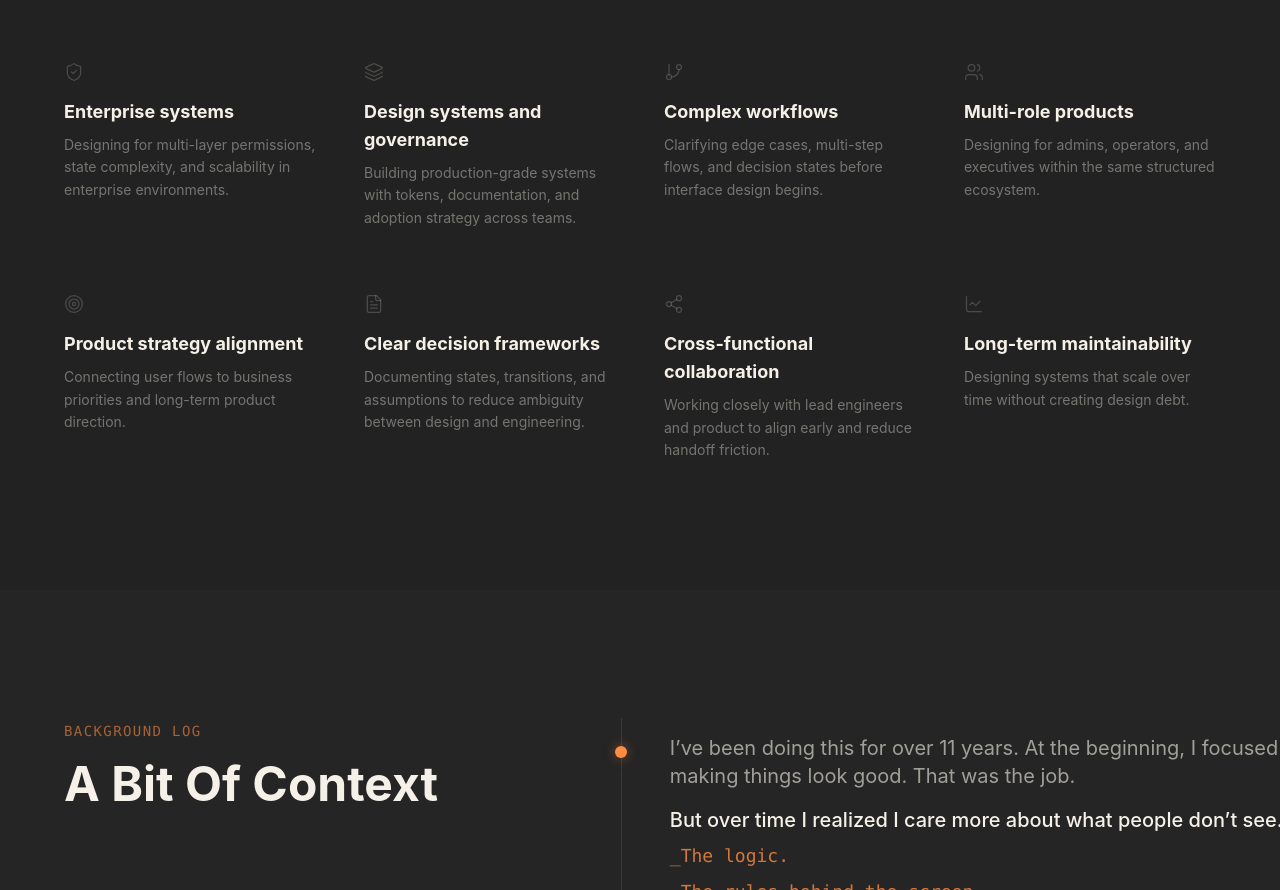
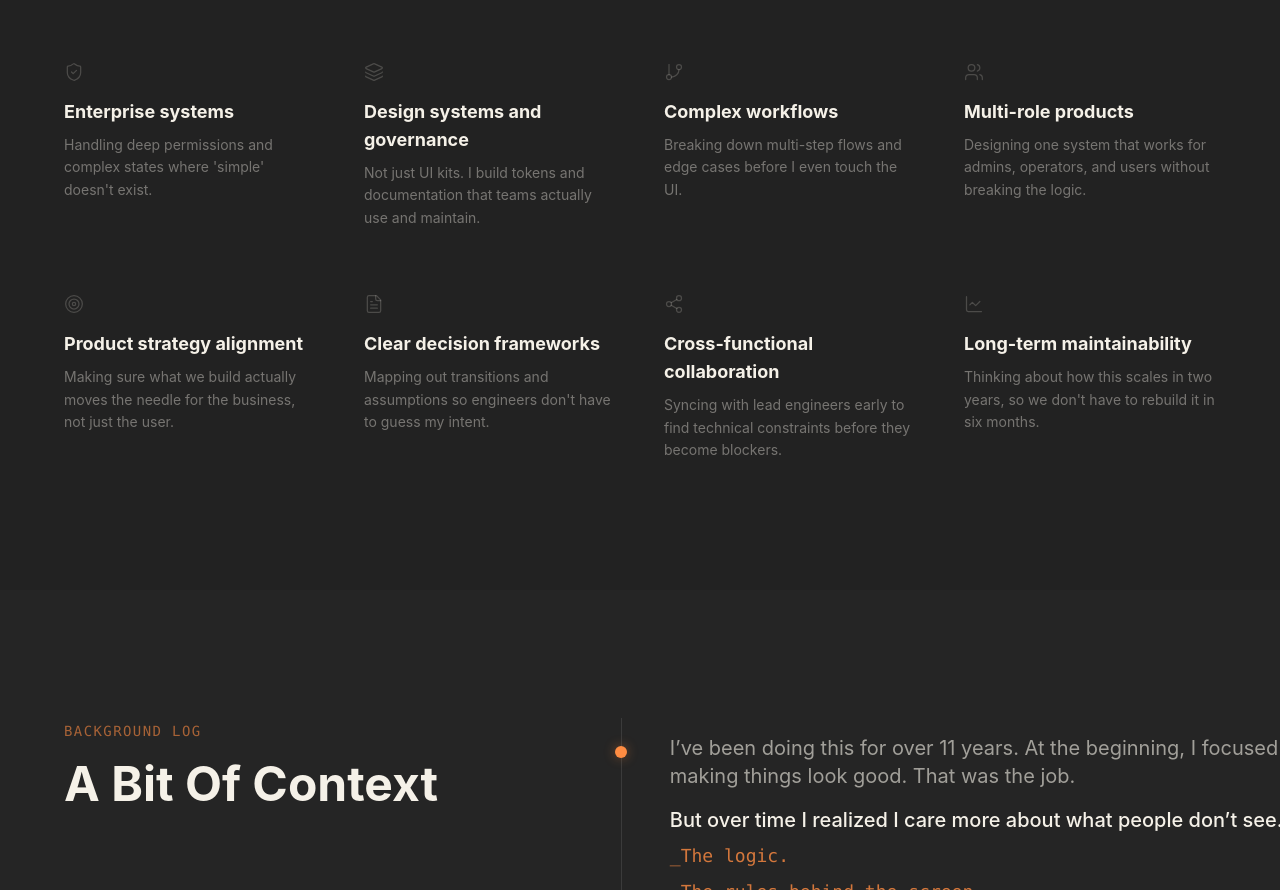
Before and after one commit to angkurns/angkurn-portfolio, a React (Vite) app: page /about in a window 1280 px wide. Shown: the part 2840-3730 px from the top of the page. Built offline with nearby package versions, Linux system fonts and the light colour scheme; no server answers.

Commit message:
refine copy: what I focus on section

```diff
--- a/index.html
+++ b/index.html
@@ -7,19 +7,19 @@
 	<meta name="viewport" content="width=device-width, initial-scale=1.0" />
 
 	<!-- Primary Meta Tags -->
-	<title>Angkurn — Product Designer</title>
+	<title>Angkurn ⚉ Product Designer</title>
 	<meta name="description" content="Designing complex systems and making them usable." />
 
 	<!-- Open Graph / Facebook -->
 	<meta property="og:type" content="website" />
 	<meta property="og:url" content="https://angkurn-portfolio.vercel.app" />
-	<meta property="og:title" content="Angkurn — Product Designer" />
+	<meta property="og:title" content="Angkurn ⚉ Product Designer" />
 	<meta property="og:description" content="Designing complex systems and making them usable." />
 	<meta property="og:site_name" content="Angkurn" />
 
 	<!-- Twitter -->
 	<meta name="twitter:card" content="summary_large_image" />
-	<meta name="twitter:title" content="Angkurn — Product Designer" />
+	<meta name="twitter:title" content="Angkurn ⚉ Product Designer" />
 	<meta name="twitter:description" content="Designing complex systems and making them usable." />
 
 	<!-- Fonts -->
--- a/src/components/Footer.jsx
+++ b/src/components/Footer.jsx
@@ -14,7 +14,7 @@ const Footer = () => {
 
           {/* Center - Contact */}
           <div className="flex items-center justify-center whitespace-nowrap">
-            <span>Let’s build logic together —&nbsp;</span>
+            <span>Let’s build logic together ⚉&nbsp;</span>
             <a
               href="mailto:angkurns@gmail.com"
               className="hover:text-warm-white/80 transition-colors"
--- a/src/pages/AboutPage.jsx
+++ b/src/pages/AboutPage.jsx
@@ -38,42 +38,42 @@ const AboutPage = () => {
     {
       title: "Enterprise systems",
       icon: ShieldCheck,
-      description: "Designing for multi-layer permissions, state complexity, and scalability in enterprise environments."
+      description: "Handling deep permissions and complex states where 'simple' doesn't exist."
     },
     {
       title: "Design systems and governance",
       icon: Layers,
-      description: "Building production-grade systems with tokens, documentation, and adoption strategy across teams."
+      description: "Not just UI kits. I build tokens and documentation that teams actually use and maintain."
     },
     {
       title: "Complex workflows",
       icon: GitBranch,
-      description: "Clarifying edge cases, multi-step flows, and decision states before interface design begins."
+      description: "Breaking down multi-step flows and edge cases before I even touch the UI."
     },
     {
       title: "Multi-role products",
       icon: Users,
-      description: "Designing for admins, operators, and executives within the same structured ecosystem."
+      description: "Designing one system that works for admins, operators, and users without breaking the logic."
     },
     {
       title: "Product strategy alignment",
       icon: Target,
-      description: "Connecting user flows to business priorities and long-term product direction."
+      description: "Making sure what we build actually moves the needle for the business, not just the user."
     },
     {
       title: "Clear decision frameworks",
       icon: FileText,
-      description: "Documenting states, transitions, and assumptions to reduce ambiguity between design and engineering."
+      description: "Mapping out transitions and assumptions so engineers don't have to guess my intent."
     },
     {
       title: "Cross-functional collaboration",
       icon: Share2,
-      description: "Working closely with lead engineers and product to align early and reduce handoff friction."
+      description: "Syncing with lead engineers early to find technical constraints before they become blockers."
     },
     {
       title: "Long-term maintainability",
       icon: LineChart,
-      description: "Designing systems that scale over time without creating design debt."
+      description: "Thinking about how this scales in two years, so we don't have to rebuild it in six months."
     }
   ];
 
@@ -145,7 +145,7 @@ const AboutPage = () => {
                 <p>Over the past few years, my role expanded beyond design execution.</p>
                 <p>In 2025, I found myself carrying more responsibility across product decisions, system structure, and documentation clarity.</p>
                 <p>It pushed me to think more carefully.</p>
-                <p>There was less room for assumptions. Less room for vague thinking. Every decision needed to be clear, documented, and realistic.</p>
+                <p>There was less room for guessing. I had to get specific. Every decision needed to be backed by clear logic and ready to build.</p>
                 <p>I worked closer with engineering. I rebuilt parts of the design system. I leaned more into system thinking. I used AI to question edge cases before they became problems.</p>
                 <p>It was challenging. But it made my thinking stronger.</p>
               </div>
--- a/src/pages/BrainGardenDetail.jsx
+++ b/src/pages/BrainGardenDetail.jsx
@@ -145,7 +145,7 @@ const BrainGardenDetail = () => {
 
         <footer className="mt-16 pt-8 border-t border-warm-white/[0.05]">
           <p className="text-[12px] text-warm-white/40 tracking-wider">
-            Angga — System Notes
+            Angga ⚉ System Notes
           </p>
         </footer>
       </main>
--- a/src/pages/HomePage.jsx
+++ b/src/pages/HomePage.jsx
@@ -66,7 +66,7 @@ const HomePage = () => {
         >
           <div className="mb-6">
             <p className="text-base md:text-lg font-medium text-white mb-1">
-              Angga Kurnia Aryantika — Product Designer
+              Angga Kurnia Aryantika ⚉ Product Designer
             </p>
             <p className="text-sm md:text-base text-neutral-400">
               Autobahn Security GmbH
--- a/src/pages/TheBrainGarden.jsx
+++ b/src/pages/TheBrainGarden.jsx
@@ -396,7 +396,7 @@ const TheBrainGarden = () => {
               {/* Modal Footer */}
               <div className="px-8 py-5 bg-[#161616] border-t border-warm-white/[0.05] flex items-center justify-between">
                 <div className="text-[10px] uppercase tracking-widest text-warm-white/20 font-bold">
-                  Angga — System Notes
+                  Angga ⚉ System Notes
                 </div>
               </div>
             </motion.div>
```
